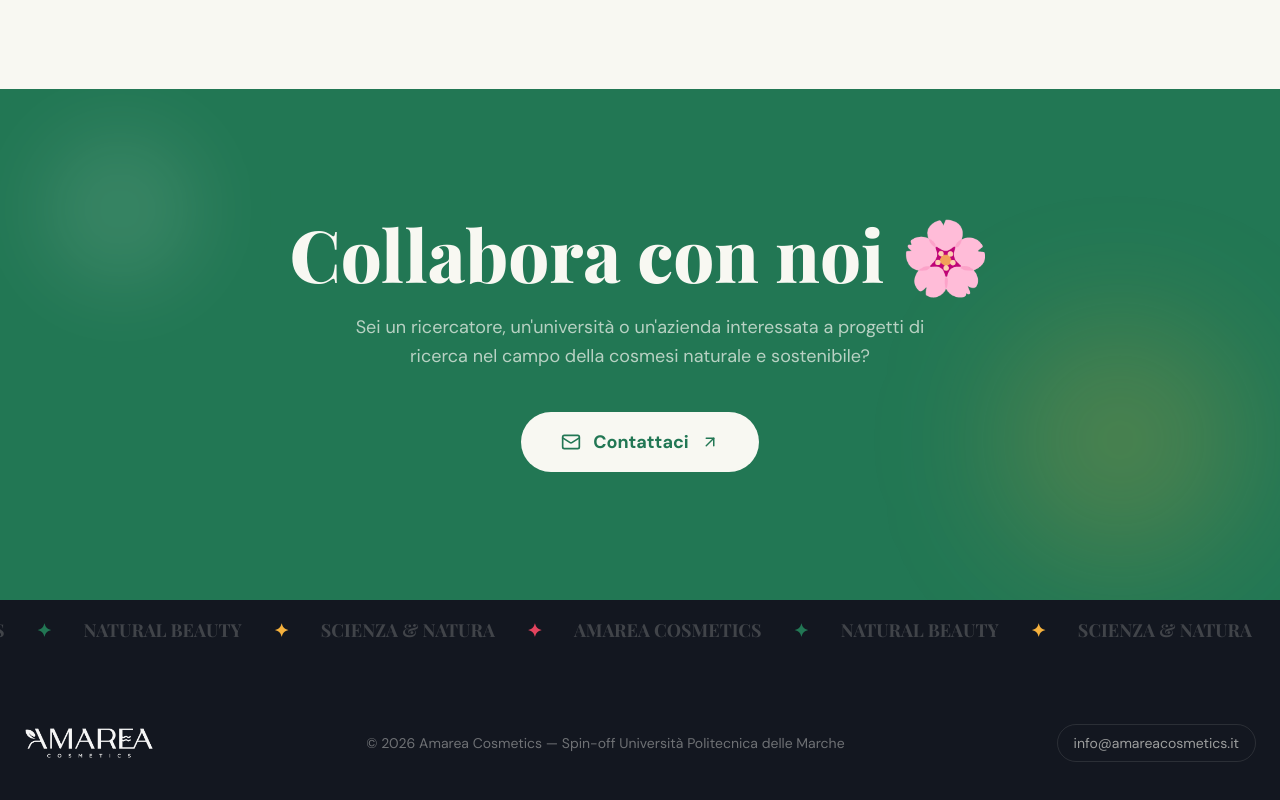
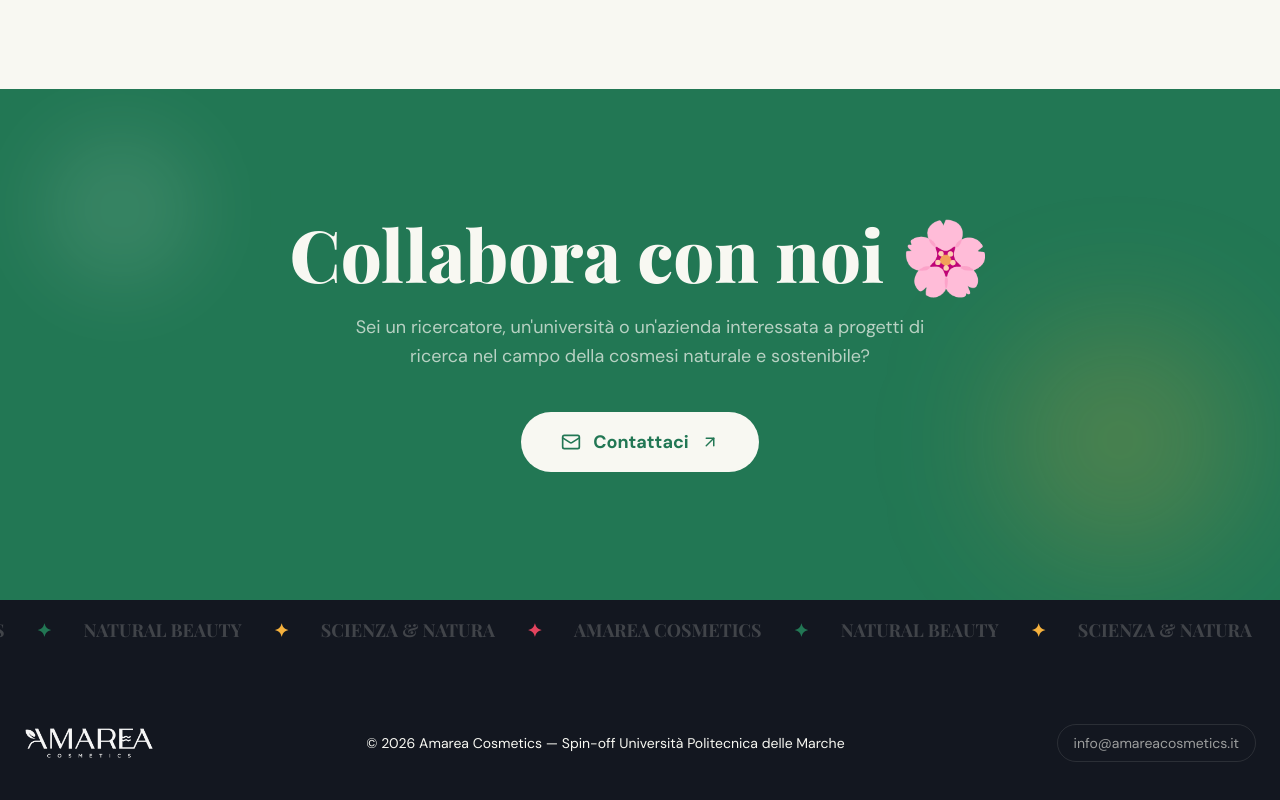
Before and after one commit to amarea-tech/amarea-3.0, a React (Vite) app: page /team/alessandra-marmore in a window 1280 px wide. Shown: the part 814-1614 px from the top of the page. Built offline with nearby package versions, Linux system fonts and the light colour scheme; the HTML template or start-up script is replaced by a standard one; a web font is replaced by a local one.

Commit message:
Preceding changes

```diff
--- a/src/components/FooterSection.tsx
+++ b/src/components/FooterSection.tsx
@@ -50,7 +50,7 @@ const FooterSection = () => {
             <div>
               <img src={logoImg} alt="Amarea Cosmetics" className="h-8 w-auto" />
             </div>
-            <p className="font-body text-sm text-primary-foreground/40">
+            <p className="font-body text-sm text-primary-foreground">
               © {new Date().getFullYear()} Amarea Cosmetics — Spin-off Università Politecnica delle Marche
             </p>
             <a
```
